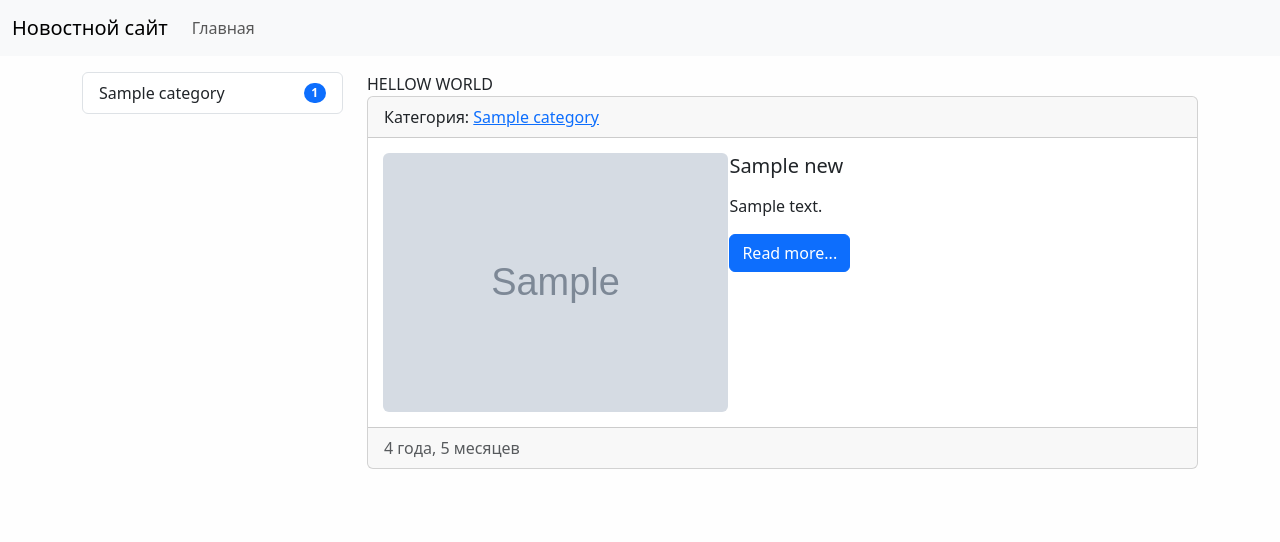
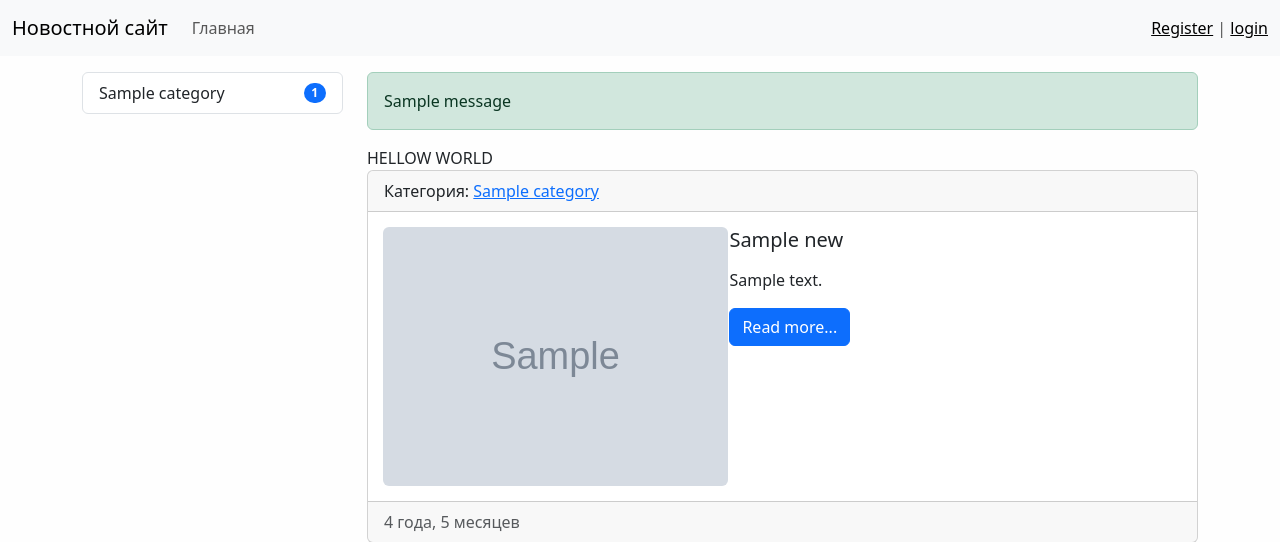
Before and after one commit to xiao-landuo/Testsite, a Django app: page / in a window 1280 px wide. Shown: the top 542 px of the page. Run offline with Django 5.2, Linux system fonts and the light colour scheme; tables that the repository leaves empty hold one stand-in row (values such as "Sample post"); grey boxes marked "Sample" are stand-in pictures; one stand-in notice (Sample message) is shown; some libraries are stand-ins or nearby versions.

Commit message:
add register

```diff
--- a/mysite/news/urls.py
+++ b/mysite/news/urls.py
@@ -20,6 +20,9 @@ from .views import *
 
 
 urlpatterns = [
+
+    path('registet/', register, name ='register'),
+    path('login/', login, name ='login'),
     path('test/', test, name ='test'),
     # path('', index, name ='home'),
     path('', HomeNews.as_view(), name ='home'),
--- a/mysite/news/views.py
+++ b/mysite/news/views.py
@@ -5,11 +5,32 @@ from django.views.generic import CreateView, ListView, DetailView
 from django.urls import reverse_lazy
 from django.contrib.auth.mixins import LoginRequiredMixin
 from django.core.paginator import Paginator
+from django.contrib.auth.forms import UserCreationForm
+from django.contrib import messages
 
 
 from .models import News, Category
 from .forms import NewsForm
 from .utils import MyMixin
+
+
+
+def register(request):
+    if request.method == 'POST':
+        form = UserCreationForm(request.POST)
+        if form.is_valid():
+            form.save()
+            messages.success(request, "Вы успешно зарегистрироваись")
+            return redirect('login')
+        else:
+            messages.error(request, 'Ощибка регистрации')
+    else:
+        form = UserCreationForm(request.POST)
+    return render(request, 'news/register.html', {"form": form})
+
+
+def login(request):
+    return render(request, 'news/login.html')
 
 
 def test(request):
--- a/mysite/templates/base.html
+++ b/mysite/templates/base.html
@@ -20,6 +20,27 @@
         {% block sidebar %}SIDEBAR{% endblock sidebar %}
         </div>
         <div class="col-md-9">
+
+          {% if messages %}
+
+          {% for message in messages %}
+
+            {% if message.tags == 'error' %}
+            <div class="alert alert-danger" role="alert">
+              {{message}}
+            </div>
+            {% else %}
+            <div class="alert alert-{{message.tags}}" role="alert">
+              {{message}}
+            </div>
+            {% endif %}
+
+          {% endfor %}
+
+
+          {% endif %}
+
+
         {% block content %}CONTENT{% endblock content %}
 
 
--- a/mysite/templates/inc/_nav.html
+++ b/mysite/templates/inc/_nav.html
@@ -14,7 +14,7 @@
       </button>
 
       <div class="collapse navbar-collapse" id="navbarSupportedContent">
-        <ul class="navbar-nav mr-auto">
+        <ul class="navbar-nav me-auto">
           <li class="nav-item"><a class="nav-link" href="{% url 'home' %}">Главная</a></li>
           {% if request.user.is_authenticated %}
             <li class="nav-item">
@@ -22,6 +22,11 @@
             </li>
           {% endif %}
         </ul>
+        <span class="navbar-text">
+          <a href="{% url 'register' %}">Register</a> | <a href="{% url 'login' %}">login</a>
+        </span>
+
+
       </div>
     </div>
   </nav>
```
Also changed, not shown: mysite/news/templates/news/login.html (added, +18 -0 lines), mysite/news/templates/news/register.html (added, +27 -0 lines).
